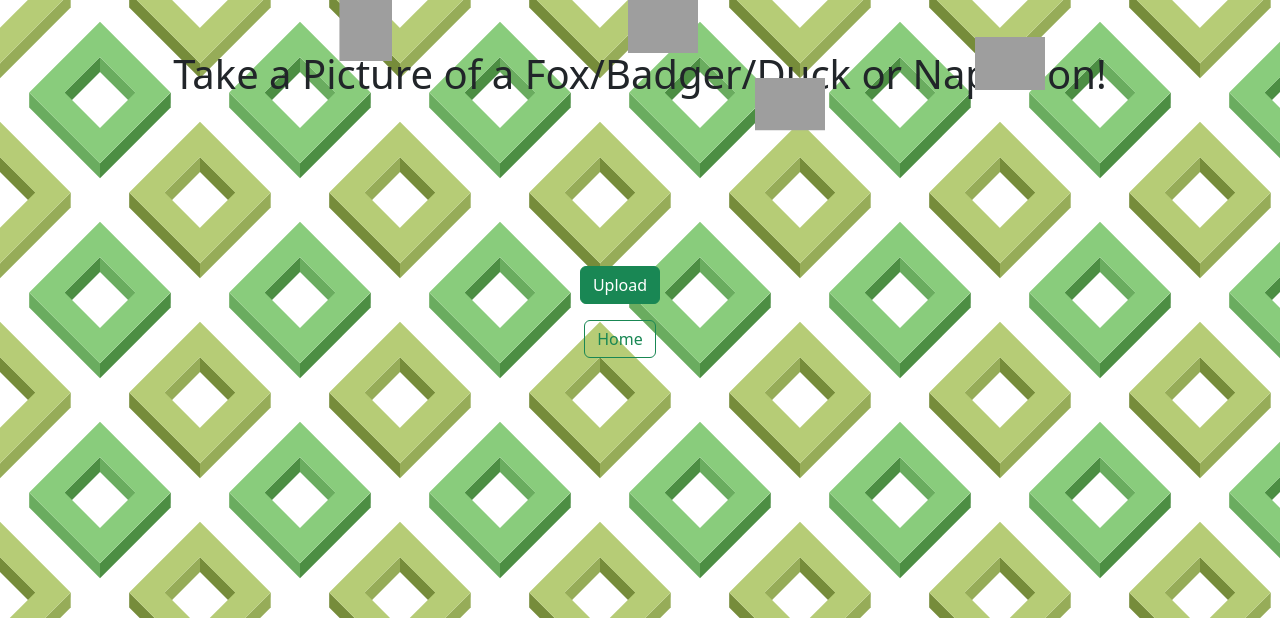
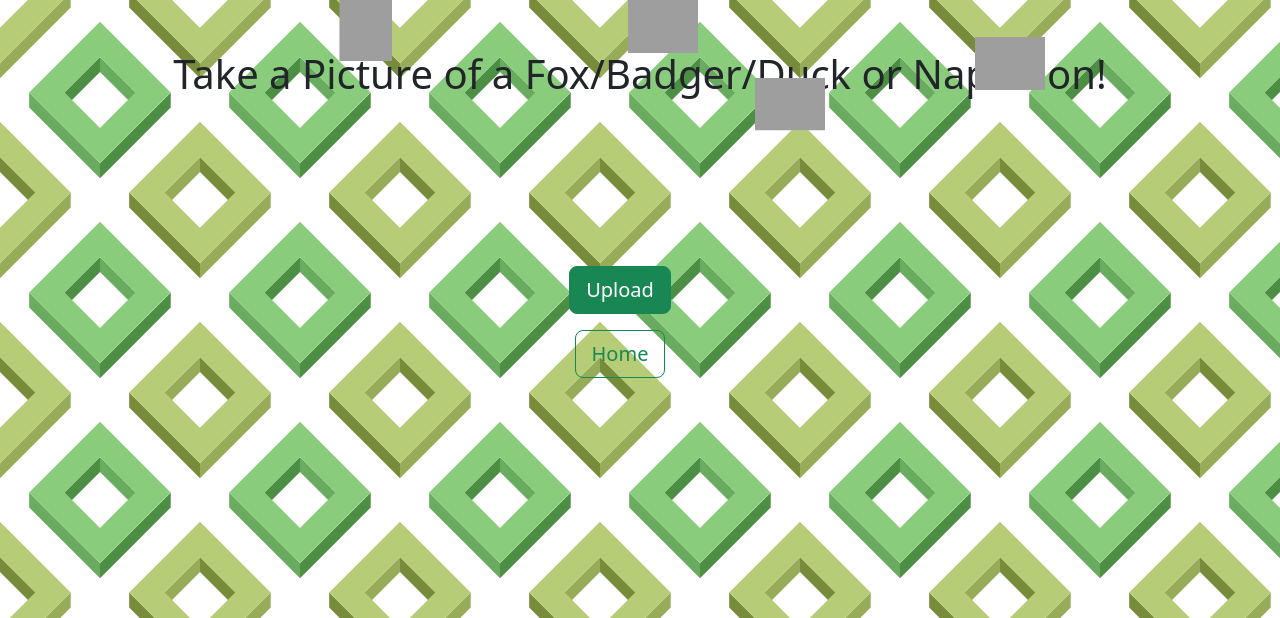
Before and after one commit to anweshatd/ECM2423-CW, a Django app: page /challenges/fox/ in a window 1280 px wide. Shown: the top 618 px of the page. Run offline with Django 5.2, Linux system fonts and the light colour scheme; parts of the project's set-up code (start-up, migrations or seed data) failed here and were passed over; grey boxes are pictures that could not be loaded.

Commit message:
Minor CSS changes

```diff
--- a/mysite/accounts/views.py
+++ b/mysite/accounts/views.py
@@ -13,8 +13,6 @@ class SignUp(CreateView):
     template_name = "registration/signup.html"
 '''
 
-#need to fix
-
 def SignUp(request):
     if request.method == 'POST':
         signupForm = UserCreationForm(request.POST)
--- a/mysite/challenges/templates/challenges/challenge.html
+++ b/mysite/challenges/templates/challenges/challenge.html
@@ -59,7 +59,7 @@
 
 
 
-            <!-- this is the offcanvas section-->
+            <!-- Bootstrap offcanvas implementation-->
 
                 <button class="btn btn-outline-primary" type="button" data-bs-toggle="collapse" data-bs-target="#collapseExample" aria-expanded="false" aria-controls="collapseExample">
                  See Who Else Has Completed This Challenge
--- a/mysite/challenges/templates/challenges/fox.html
+++ b/mysite/challenges/templates/challenges/fox.html
@@ -78,14 +78,14 @@
     <div class="container">
         <form method = "post" enctype="multipart/form-data" style="padding-top: 100px; ">
             {% csrf_token %}
-            <div class="form-group" style="padding-left:500px;">
+            <div class="form-group" style="padding-left:200px;">
                 {{ form.title }}
             </div>
             <div class="form-group" style="padding-top:40px; padding-left:35px;">
                 {{ form.image }}
             </div>
             <!-- {{ form.as_p }} -->
-           <p style="padding-top:20px; padding-right:40px;"><button type="submit" class="btn btn-success">Upload</button></p>
+           <p style="padding-top:20px; padding-right:40px;"><button type="submit" class="btn btn-success btn-lg">Upload</button></p>
         </form>
 
 
@@ -93,7 +93,7 @@
    <script src="https://cdn.jsdelivr.net/npm/bootstrap@5.3.2/dist/js/bootstrap.bundle.min.js" integrity="sha384-C6RzsynM9kWDrMNeT87bh95OGNyZPhcTNXj1NW7RuBCsyN/o0jlpcV8Qyq46cDfL" crossorigin="anonymous"></script>
 
 
-   <p style="padding-right:40px;"><a href="{% url 'home' %}" style="text-decoration: none;" class="btn btn-outline-success">Home</a></p>
+   <p style="padding-right:40px;"><a href="{% url 'home' %}" style="text-decoration: none;" class="btn btn-outline-success btn-lg">Home</a></p>
 
 </body>
 
--- a/mysite/templates/home.html
+++ b/mysite/templates/home.html
@@ -151,7 +151,7 @@
 
     {% else %}
     <div class="position-absolute top-50">
-      <h1 class="display-1 text-center alert alert-danger" role="alert">You are not logged in</h1>
+      <h1 class="display-1 text-center alert alert-danger" role="alert">You are not logged in!</h1>
       <div style="margin-left:30vw;" class="btn-group btn-group-lg" role="group" aria-label="Large button group">
         <a href="{% url 'login' %}" class=" btn btn-success" >Log In</a>
         <a href="{% url 'signup' %}" class="btn btn-success" >Sign Up</a>
```
Also changed, not shown: mysite/images/images/image.jpg (added).
